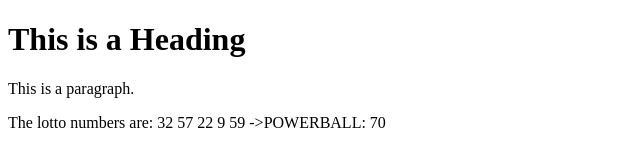
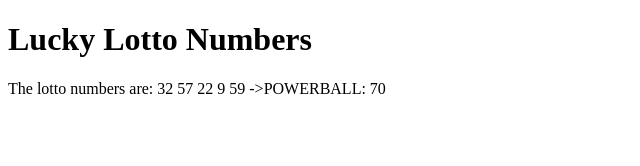
Before and after one commit to vulcanwolf/Lotto, a plain HTML site: page index.html in a window 1280 px wide. Shown: the whole page, without its empty margins (0-640 px from the left). Drawn offline with Linux system fonts and the light colour scheme.

Commit message:
Update and rename test.html to index.html

```diff
--- a/test.html
+++ b/index.html
@@ -2,12 +2,12 @@
 <html>
 <head>
 <meta charset="UTF-8">
-<title>Page Title</title>
+<title>Lotto</title>
 </head>
 <body>
 
-<h1>This is a Heading</h1>
-<p>This is a paragraph.</p>
+<h1>Lucky Lotto Numbers</h1>
+
 <script src="lotto.js"></script>
 </body>
 </html>
```
